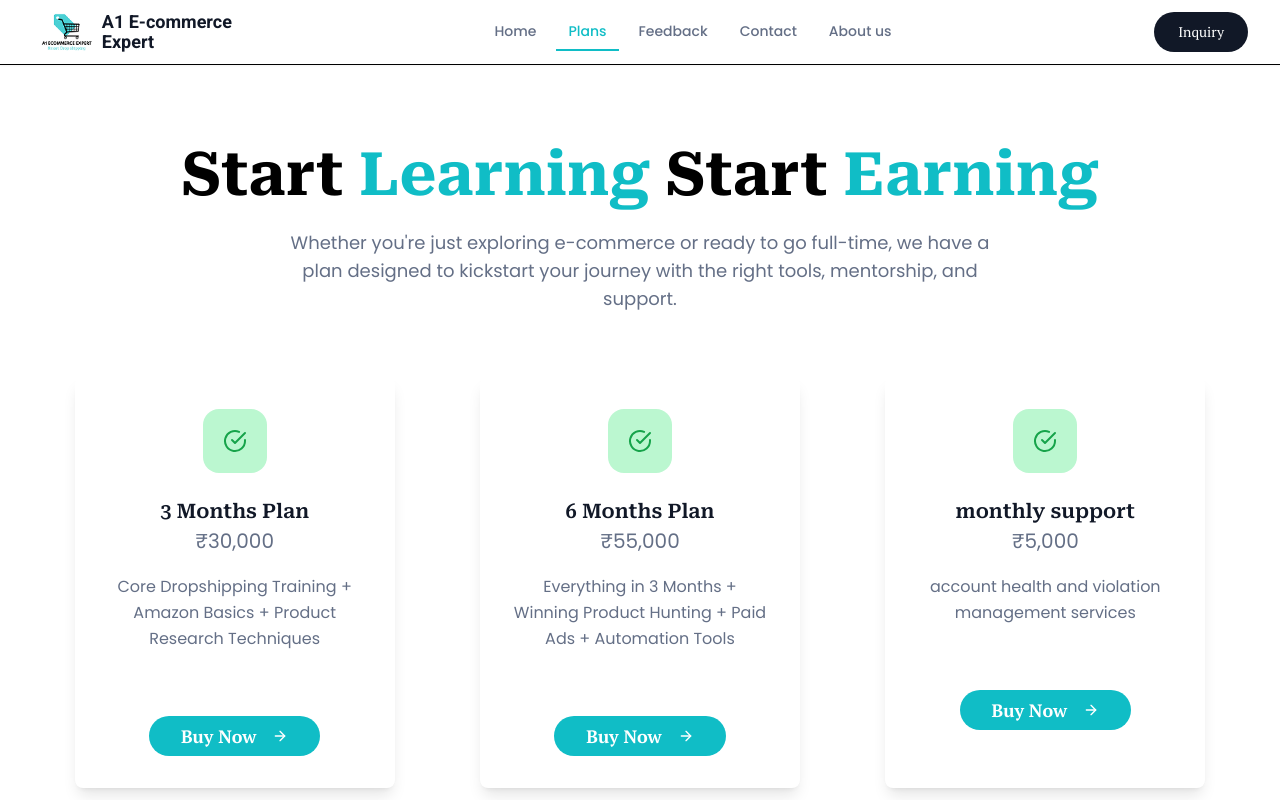
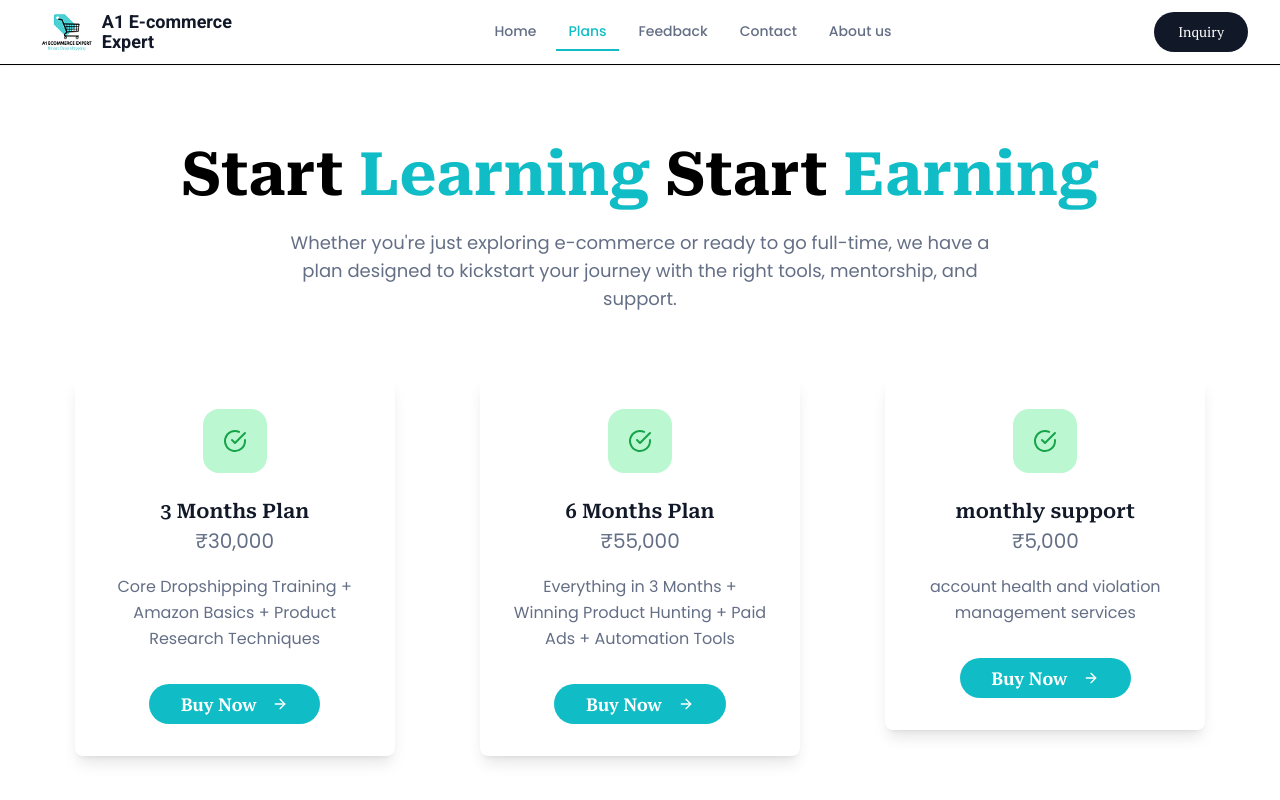
Before and after one commit to shubhami05/AiEcomWeb, a React (Vite) app: page /plans in a window 1280 px wide. Shown: the top 800 px of the page. Built offline with nearby package versions, Linux system fonts and the light colour scheme.

Commit message:
Fix plans cards layout to ensure all Buy Now buttons have same height from bottom

```diff
--- a/src/pages/home.tsx
+++ b/src/pages/home.tsx
@@ -206,7 +206,7 @@ const Home = () => {
       </section>
 
       {/* Certificate & No Inventory Model Section */}
-      <section className="bg-gradient-to-r from-orange-50 to-teal-50 py-16">
+      <section className="bg-white from-orange-50 to-teal-50 py-16">
         <div className="max-w-7xl mx-auto px-4 sm:px-6 lg:px-8">
           <div className="grid lg:grid-cols-2 gap-12 items-center">
             {/* Certificate */}
--- a/src/pages/plans.tsx
+++ b/src/pages/plans.tsx
@@ -131,20 +131,21 @@ const Plans = () => {
               return (
                 <Card
                   key={index}
-                  className={`bg-white  hover:bg-teal-50 rounded-lg sm:w-80 w-full p-8 text-center hover:shadow-lg transition-all duration-300 group border-0 shadow-lg`}
+                  className={`bg-white hover:bg-teal-50 rounded-lg sm:w-80 w-full p-8 text-center hover:shadow-lg transition-all duration-300 group border-0 shadow-lg flex flex-col h-full`}
                   data-aos="fade-up"
                   data-aos-delay={`${(index + 1) * 100}`}
                 >
-                  <CardContent className="p-0">
+                  <CardContent className="p-0 flex flex-col h-full">
+                    <div className="flex-1">
                       <div className={`w-16 h-16 ${card.iconBg} group-hover:bg-white rounded-2xl flex items-center justify-center mx-auto mb-6 group-hover:scale-110 transition-transform`}>
                         <IconComponent className={`${card.iconColor} text-2xl`} size={24} />
                       </div>
                       <h3 className="text-xl font-semibold text-gray-900 font-title">{card.title}</h3>
                       <p className="text-secondary text-xl leading-relaxed mb-4 font-content">{card.price}</p>
                       <p className="text-secondary text-md leading-relaxed font-content">{card.description}</p>
+                    </div>
 
-                  </CardContent>
-                  <div className="text-center  mt-16" >
+                    <div className="text-center mt-8">
                       <Button
                         onClick={() => {
                           setSelectedPlan(card.title);
@@ -159,6 +160,7 @@ const Plans = () => {
                         />
                       </Button>
                     </div>
+                  </CardContent>
                 </Card>
               );
             })}
@@ -291,22 +293,17 @@ const Plans = () => {
                   <label htmlFor="occupation" className="block text-sm font-medium text-gray-700 mb-1 font-content">
                     Occupation *
                   </label>
-                  <select
+                  <input
+                    type="text"
                     id="occupation"
                     name="occupation"
                     value={formData.occupation}
                     onChange={handleInputChange}
+                    placeholder="Enter your occupation"
                     className="w-full px-3 py-2 border border-gray-300 rounded-lg focus:outline-none focus:ring-2 focus:ring-primary focus:border-transparent font-content"
                     required
-                  >
-                    <option value="">Select your occupation</option>
-                    <option value="student">Student</option>
-                    <option value="job">Job/Employee</option>
-                    <option value="housewife">Housewife</option>
-                    <option value="business">Business Owner</option>
-                    <option value="freelancer">Freelancer</option>
-                    <option value="other">Other</option>
-                  </select>
+                  />
+
                 </div>
 
                 <div>
```
Lines whose indentation alone changed are shown as unchanged.
